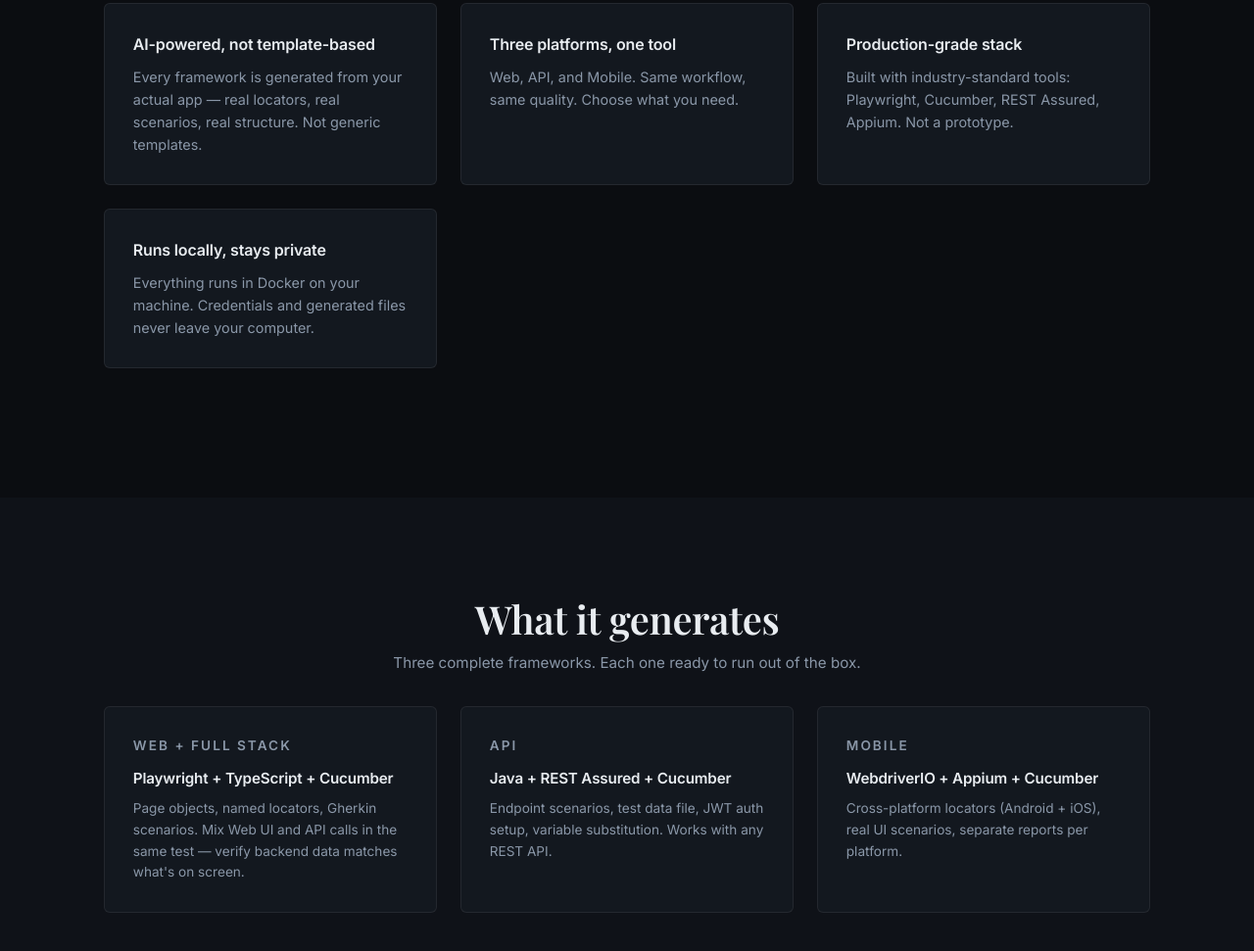
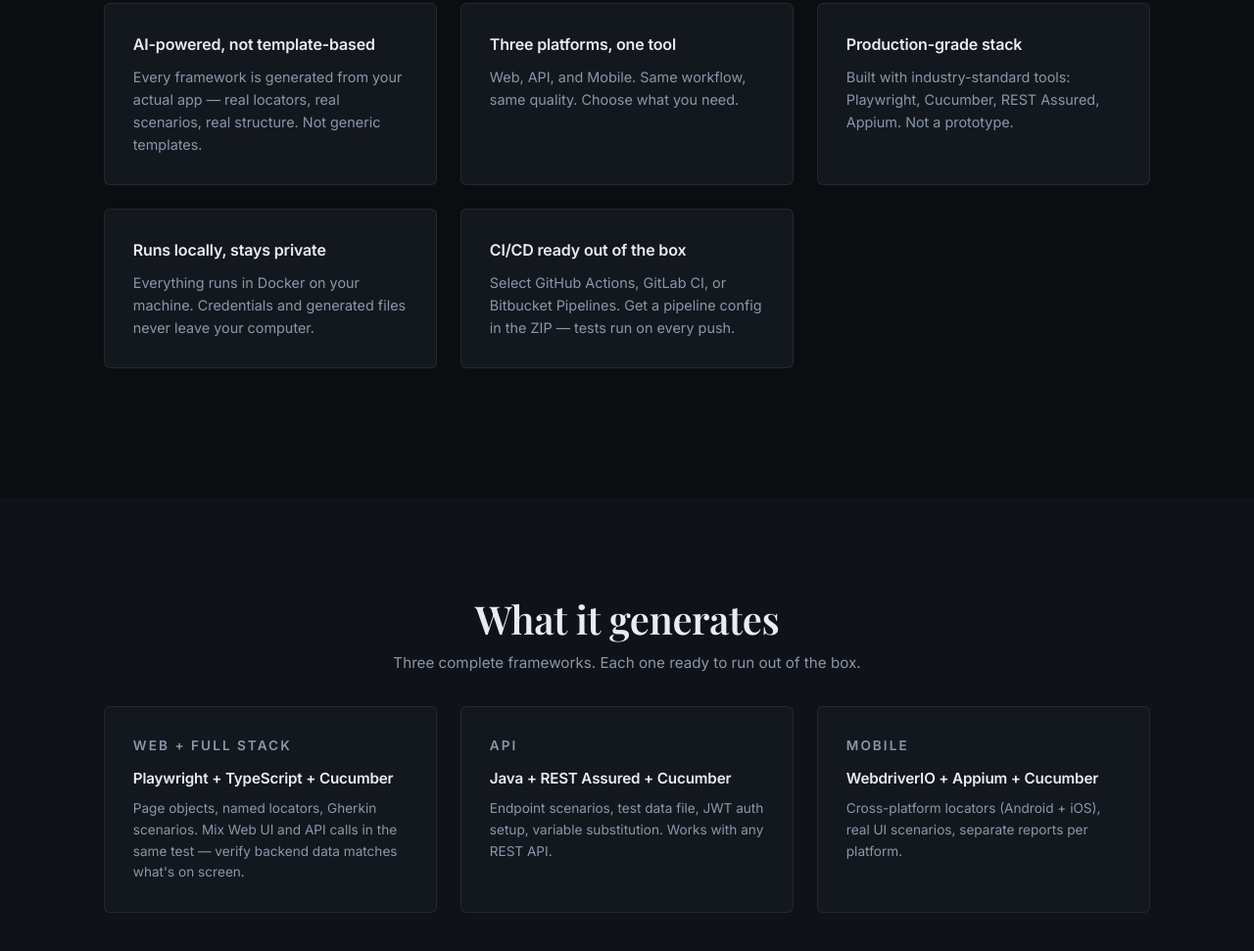
Before and after one commit to zeltmanis/starit_web, a plain HTML site: page StarIt Web/launcher.html in a window 1280 px wide. Shown: the part 1418-2389 px from the top of the page at 98% size. Drawn offline with nearby package versions, Linux system fonts and the light colour scheme; a web font is replaced by a local one.

Commit message:
Add CI/CD ready card to Why QA Launcher section
Co-Authored-By: Claude Opus 4.6 (1M context) <noreply@anthropic.com>

```diff
--- a/StarIt Web/launcher.html
+++ b/StarIt Web/launcher.html
@@ -141,6 +141,10 @@
                     <h3>Runs locally, stays private</h3>
                     <p>Everything runs in Docker on your machine. Credentials and generated files never leave your computer.</p>
                 </div>
+                <div class="benefit reveal reveal-d3">
+                    <h3>CI/CD ready out of the box</h3>
+                    <p>Select GitHub Actions, GitLab CI, or Bitbucket Pipelines. Get a pipeline config in the ZIP — tests run on every push.</p>
+                </div>
             </div>
         </div>
     </section>
```
Also changed, not shown: launcher.html (+4 -0 lines).
